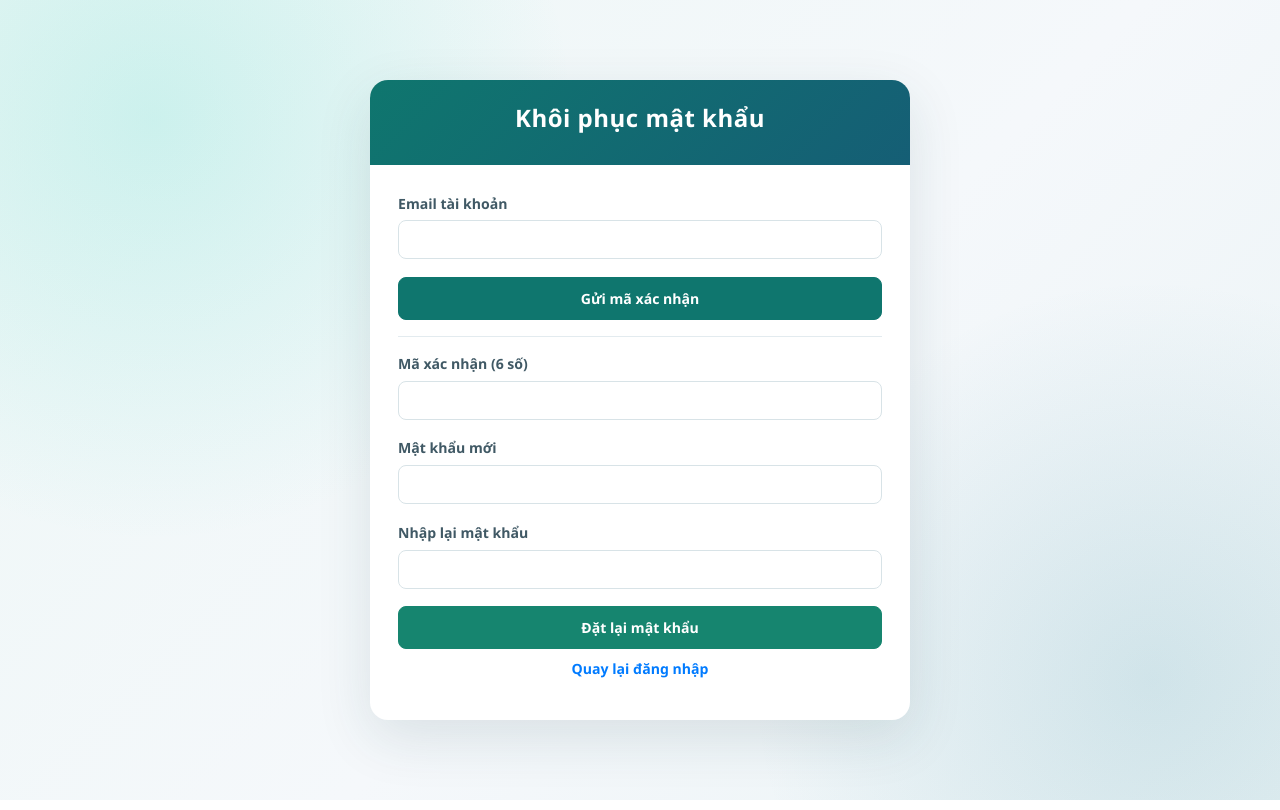
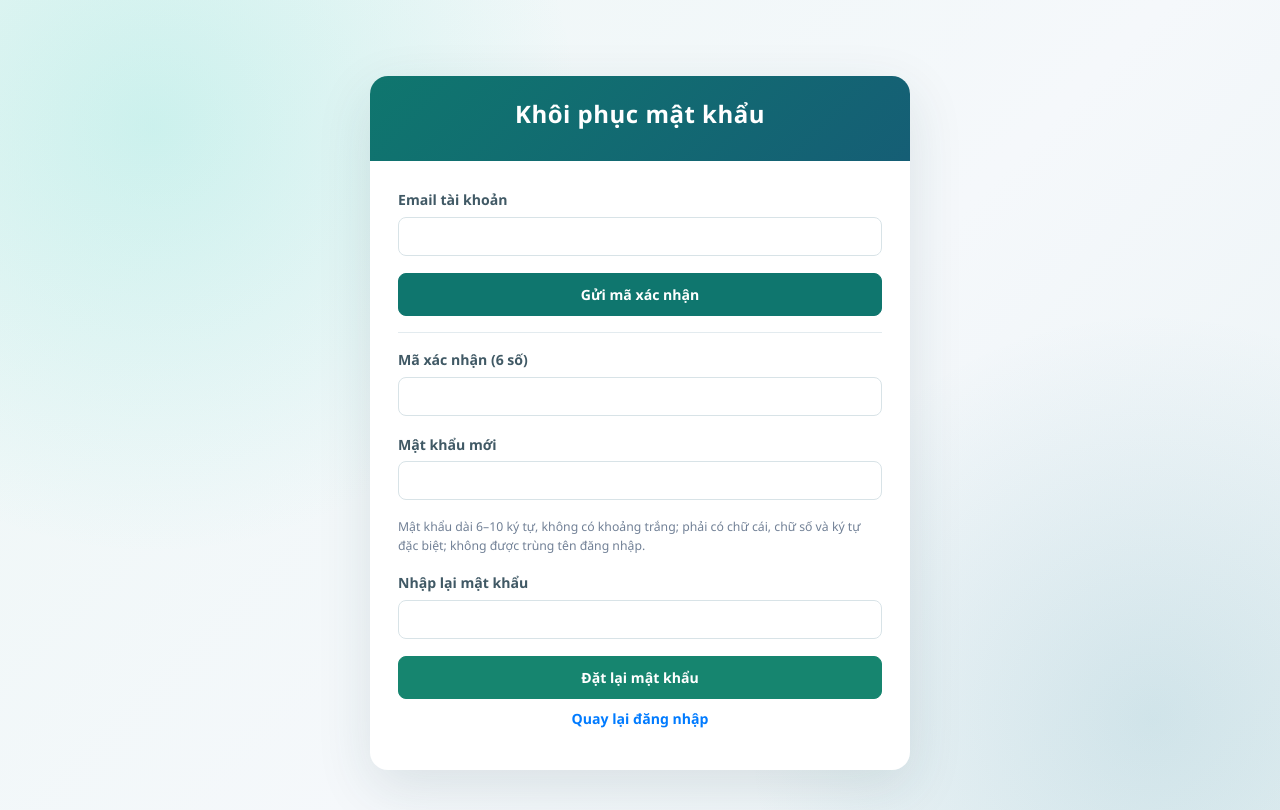
Before and after one commit to phtheo234-debug/pet_clinic, a Laravel app: page /forgot-password in a window 1280 px wide. Shown: the top 810 px of the page. Run offline with Laravel 12, Linux system fonts and the light colour scheme.

Commit message:
Document full password rules on forgotten password form

```diff
--- a/resources/views/auth/quen-mat-khau.blade.php
+++ b/resources/views/auth/quen-mat-khau.blade.php
@@ -2,5 +2,5 @@
 <html lang="vi"><head><meta charset="UTF-8"><meta name="viewport" content="width=device-width, initial-scale=1"><title>Quên mật khẩu - Pet Clinic</title><link rel="stylesheet" href="https://cdn.jsdelivr.net/npm/bootstrap@4.6.2/dist/css/bootstrap.min.css"><link rel="stylesheet" href="https://cdnjs.cloudflare.com/ajax/libs/font-awesome/5.15.4/css/all.min.css"><link rel="stylesheet" href="{{ asset('css/giao-dien.css') }}?v={{ filemtime(public_path('css/giao-dien.css')) }}"></head>
 <body class="auth-page"><div class="container py-5"><div class="row justify-content-center"><div class="col-md-6"><div class="card shadow border-0"><div class="card-header bg-primary text-white text-center"><h4>Khôi phục mật khẩu</h4></div><div class="card-body p-4">
 <div id="forgotAlert" class="alert d-none"></div><form id="forgotForm"><div class="form-group"><label>Email tài khoản</label><input id="email" type="email" class="form-control" required></div><button class="btn btn-primary btn-block" id="sendCode">Gửi mã xác nhận</button></form>
-<hr><form id="resetForm"><div class="form-group"><label>Mã xác nhận (6 số)</label><input id="code" class="form-control" maxlength="6" inputmode="numeric" required><small id="otpCountdown" class="form-text text-muted d-none" aria-live="polite"></small></div><div class="form-group"><label>Mật khẩu mới</label><input id="newPassword" type="password" class="form-control" minlength="6" required></div><div class="form-group"><label>Nhập lại mật khẩu</label><input id="confirmPassword" type="password" class="form-control" minlength="6" required></div><button class="btn btn-success btn-block">Đặt lại mật khẩu</button></form><a href="/login" class="btn btn-link btn-block">Quay lại đăng nhập</a>
+<hr><form id="resetForm"><div class="form-group"><label>Mã xác nhận (6 số)</label><input id="code" class="form-control" maxlength="6" inputmode="numeric" required><small id="otpCountdown" class="form-text text-muted d-none" aria-live="polite"></small></div><div class="form-group"><label>Mật khẩu mới</label><input id="newPassword" type="password" class="form-control" minlength="6" maxlength="10" required></div><small class="form-text text-muted mb-3">Mật khẩu dài 6–10 ký tự, không có khoảng trắng; phải có chữ cái, chữ số và ký tự đặc biệt; không được trùng tên đăng nhập.</small><div class="form-group"><label>Nhập lại mật khẩu</label><input id="confirmPassword" type="password" class="form-control" minlength="6" required></div><button class="btn btn-success btn-block">Đặt lại mật khẩu</button></form><a href="/login" class="btn btn-link btn-block">Quay lại đăng nhập</a>
 </div></div></div></div></div><script src="{{ asset('js/quen-mat-khau.js') }}"></script></body></html>
```
